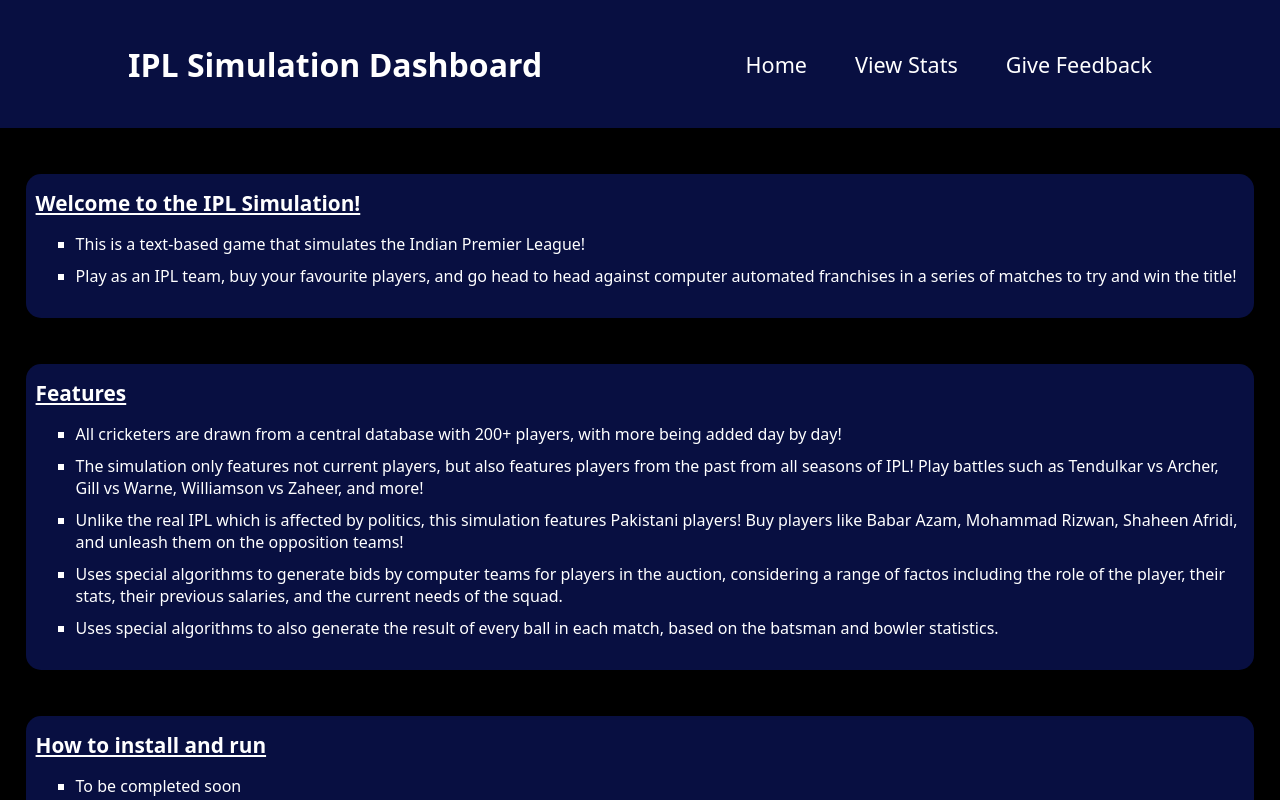
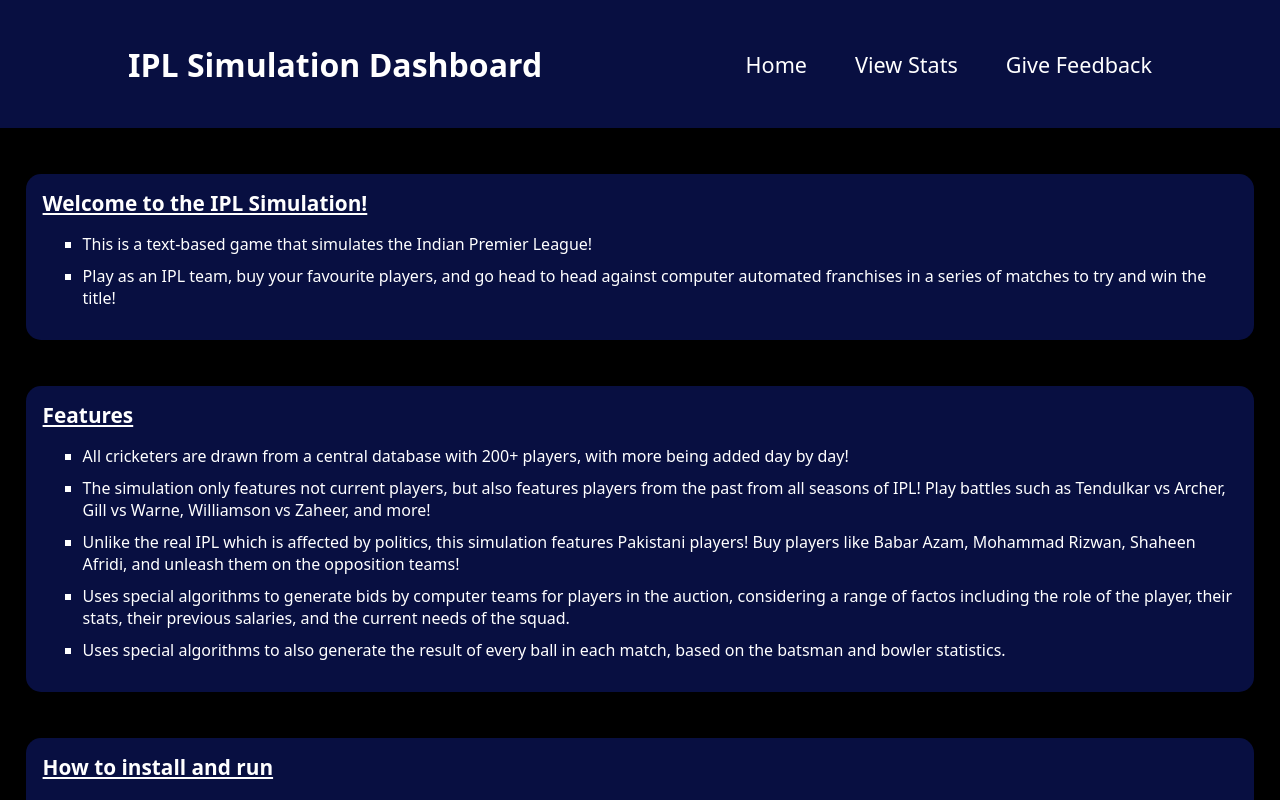
Before and after one commit to KW781/IPLSimulationDashboard, a React (Create React App) app: page / in a window 1280 px wide. Shown: the top 800 px of the page. Built offline with nearby package versions, Linux system fonts and the light colour scheme.

Commit message:
increased left-right padding in cards

```diff
--- a/src/components/CardStyling.module.css
+++ b/src/components/CardStyling.module.css
@@ -2,8 +2,8 @@
   padding-top: 15px;
   padding-bottom: 5px;
   border-radius: 15px;
-  padding-left: 10px;
-  padding-right: 10px;
+  padding-left: 17px;
+  padding-right: 17px;
   background-color: #080f41;
   width: 96%;
   margin: auto;
```
